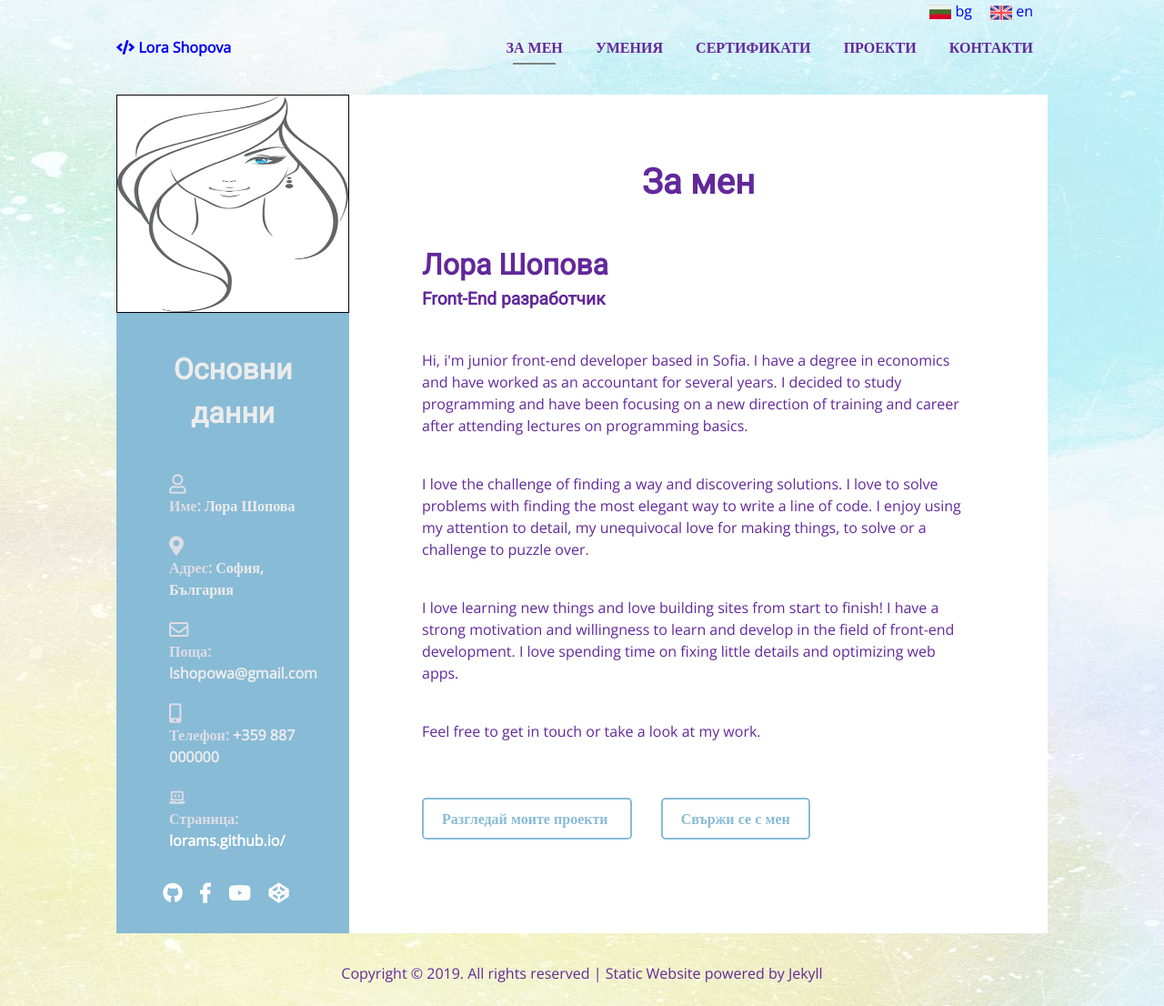
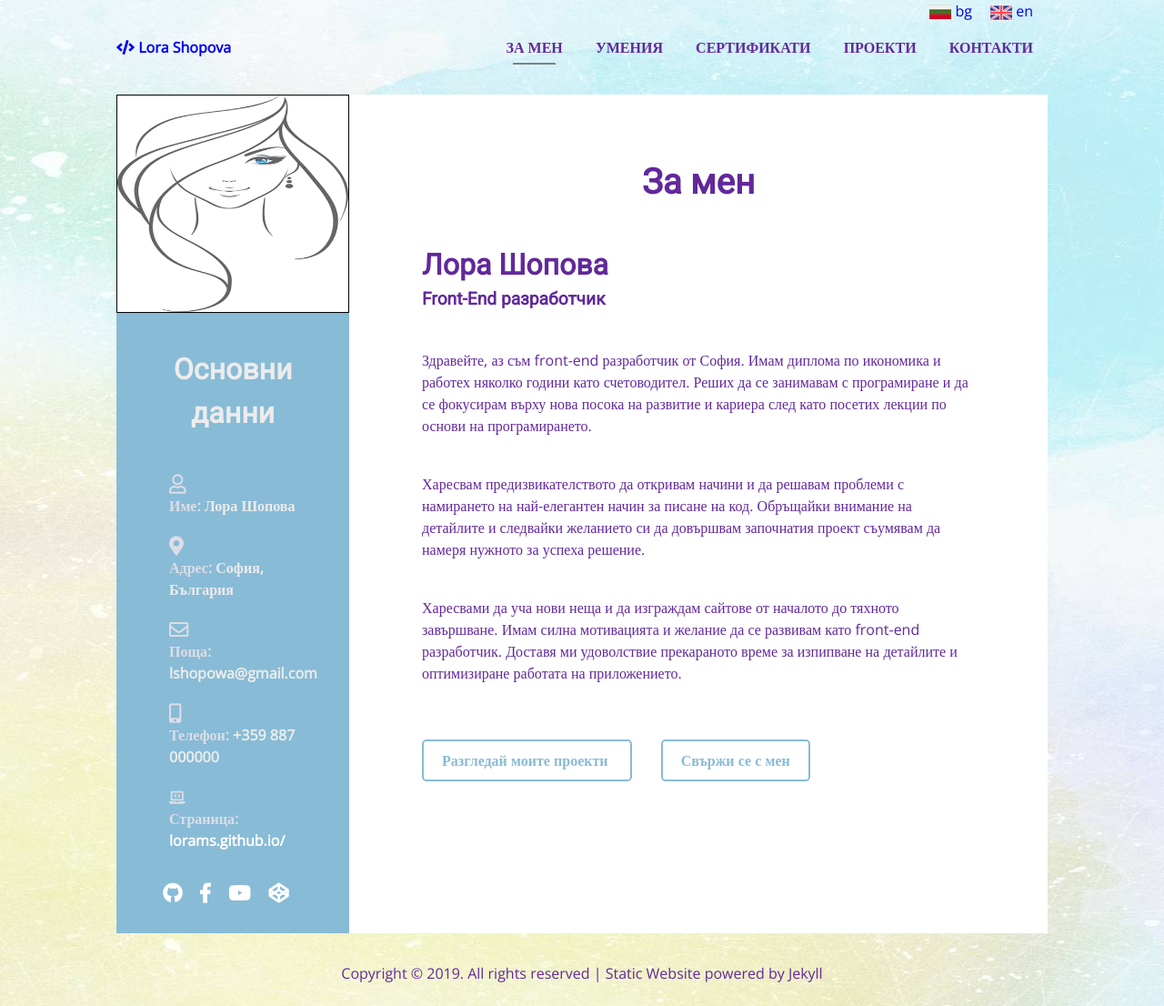
Before and after one commit to LoraMS/lorams.github.io, a Jekyll site: the page built from about_bg.html, in a window 1280 px wide. Shown: the whole page at 91% size. Built offline with Jekyll 4.4.1, drawn with Linux system fonts in a browser that asks for light colours.

Commit message:
about bg page added

```diff
--- a/about_bg.html
+++ b/about_bg.html
@@ -14,27 +14,20 @@ ref: about
         <h2>Лора Шопова</h2>
         <h5>Front-End разработчик</h5>
         <p>
-          Hi, i'm junior front-end developer based in Sofia. I have a degree in economics and have worked as an
-          accountant for several years. I decided to study programming and have been focusing on a new direction of
-          training and career after attending lectures on programming basics.
+          Здравейте, аз съм front-end разработчик от София. Имам диплома по икономика и работех няколко години като счетоводител. Реших да се занимавам с програмиране и да се фокусирам върху нова посока на развитие и кариера след като посетих лекции по основи на програмирането.
         </p>
         <p>
-          I love the challenge of finding a way and discovering solutions. I love to solve problems with finding the
-          most elegant way to write a line of code. I enjoy using my attention to detail, my unequivocal love for making
-          things, to solve or a challenge to puzzle over.
+          Харесвам предизвикателството да откривам начини и да решавам проблеми с намирането на най-елегантен начин за писане на код. Обръщайки внимание на детайлите и следвайки желанието си да довършвам започнатия проект съумявам да намеря нужното за успеха решение.
         </p>
         <p>
-          I love learning new things and love building sites from start to finish! I have a strong motivation and
-          willingness to learn and develop in the field of front-end development. I love spending time on fixing little
-          details and optimizing web apps.
+          Харесвами да уча нови неща и да изграждам сайтове от началото до тяхното завършване. Имам силна мотивацията и желание да се развивам като front-end разработчик. Доставя ми удоволствие прекараното време за изпипване на детайлите и оптимизиране работата на приложението.
         </p>
-        <p>Feel free to get in touch or take a look at my work.</p>
       </div>
       <div class="button">
-        <a href="/projects" rel="nofollow">
+        <a href="/projects_bg" rel="nofollow">
           Разгледай моите проекти
         </a>
-        <a href="/contacts" rel="nofollow">
+        <a href="/contacts_bg" rel="nofollow">
           Свържи се с мен
         </a>
       </div>
```
